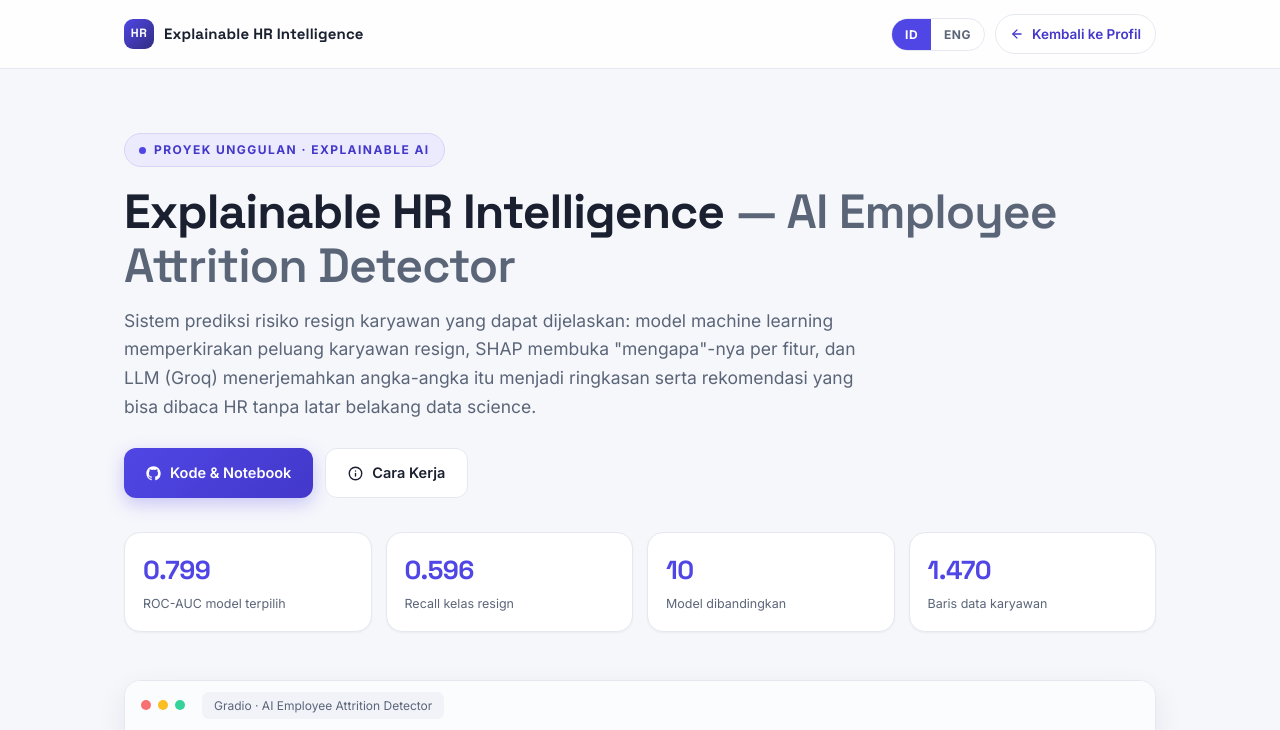
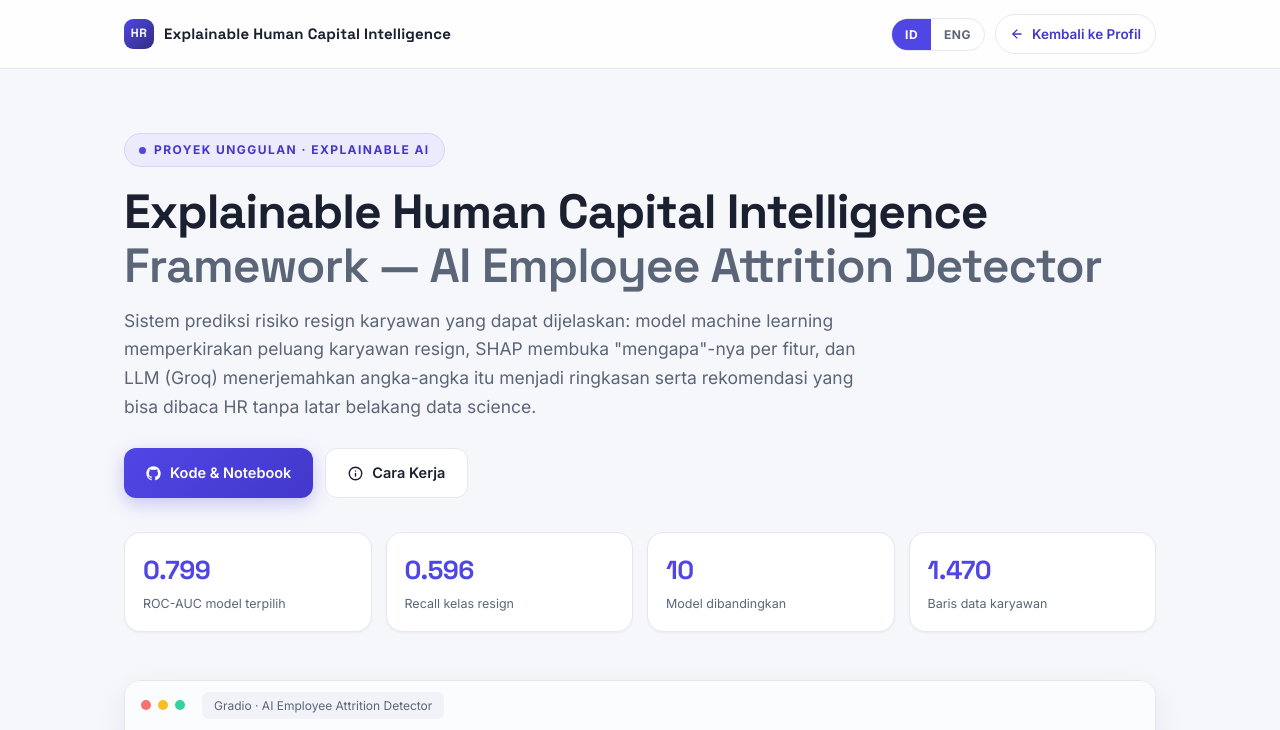
Before and after one commit to WaskithoCitoAdiwiguno/details.ExplainableHRIntelligence, a plain HTML site: page index.html in a window 1280 px wide. Shown: the top 730 px of the page. Drawn offline with Linux system fonts and the light colour scheme.

Commit message:
First Commit

```diff
--- a/index.html
+++ b/index.html
@@ -3,10 +3,10 @@
 <head>
 <meta charset="UTF-8" />
 <meta name="viewport" content="width=device-width, initial-scale=1.0" />
-<title>Explainable HR Intelligence — AI Employee Attrition Detector</title>
-<meta name="description" content="Explainable HR Intelligence — prediksi risiko resign karyawan dengan SHAP (XAI) dan narasi HR otomatis berbasis LLM. Model Logistic Regression, dataset IBM HR Attrition." />
-<meta property="og:title" content="Explainable HR Intelligence — AI Employee Attrition Detector" />
-<meta property="og:description" content="Prediksi risiko resign + penjelasan SHAP + narasi HR otomatis via LLM (Groq). Model terbaik: Logistic Regression (ROC-AUC 0.799, Recall 0.596)." />
+<title>Explainable Human Capital Intelligence Framework — AI Employee Attrition Detector</title>
+<meta name="description" content="Explainable Human Capital Intelligence Framework — an explainable employee attrition-risk system: 10 models compared (Logistic Regression won: ROC-AUC 0.799, Recall 0.596), per-employee SHAP waterfall, and an LLM via Groq that turns SHAP numbers into HR summaries and recommendations." />
+<meta property="og:title" content="Explainable Human Capital Intelligence Framework — AI Employee Attrition Detector" />
+<meta property="og:description" content="Employee attrition prediction + SHAP explanation + LLM-generated HR narrative (Groq). Best model: Logistic Regression (ROC-AUC 0.799, Recall 0.596)." />
 <meta property="og:image" content="src/img/prediction-form.png" />
 <meta name="theme-color" content="#4f46e5" />
 
@@ -23,7 +23,7 @@
   <div class="topbar-inner">
     <a class="brand" href="https://github.com/WaskithoCitoAdiwiguno" target="_blank" rel="noopener noreferrer">
       <span class="brand-mark">HR</span>
-      <span>Explainable HR Intelligence</span>
+      <span>Explainable Human Capital Intelligence</span>
     </a>
     <div class="topbar-actions">
       <div class="lang-toggle" role="group" aria-label="Pilih bahasa / Choose language">
@@ -44,7 +44,7 @@
   <!-- Hero -->
   <section class="hero">
     <span class="kicker"><span class="dot"></span><span data-i18n="kicker">Proyek Unggulan · Explainable AI</span></span>
-    <h1>Explainable HR Intelligence <span class="thin">— AI Employee Attrition Detector</span></h1>
+    <h1>Explainable Human Capital Intelligence <span class="thin">Framework — AI Employee Attrition Detector</span></h1>
     <p class="lede" data-i18n="lede">
       Sistem prediksi risiko resign karyawan yang dapat dijelaskan: model machine learning
       memperkirakan peluang karyawan resign, SHAP membuka "mengapa"-nya per fitur, dan LLM
@@ -225,7 +225,7 @@
 <button class="lightbox-close" id="lightbox-close" type="button" aria-label="Tutup / Close">✕</button>
 
 <footer>
-  <span>© 2026 Waskitho Cito Adiwiguno — Explainable HR Intelligence</span>
+  <span>© 2026 Waskitho Cito Adiwiguno — Explainable Human Capital Intelligence Framework</span>
   <span><a href="https://github.com/WaskithoCitoAdiwiguno" target="_blank" rel="noopener noreferrer">GitHub</a> · <a href="https://waskithocitoadiwiguno.github.io/details.DHCIP/index.html" target="_blank" rel="noopener noreferrer">DHCIP</a></span>
 </footer>
 
```
Also changed, not shown: 1 other file.
